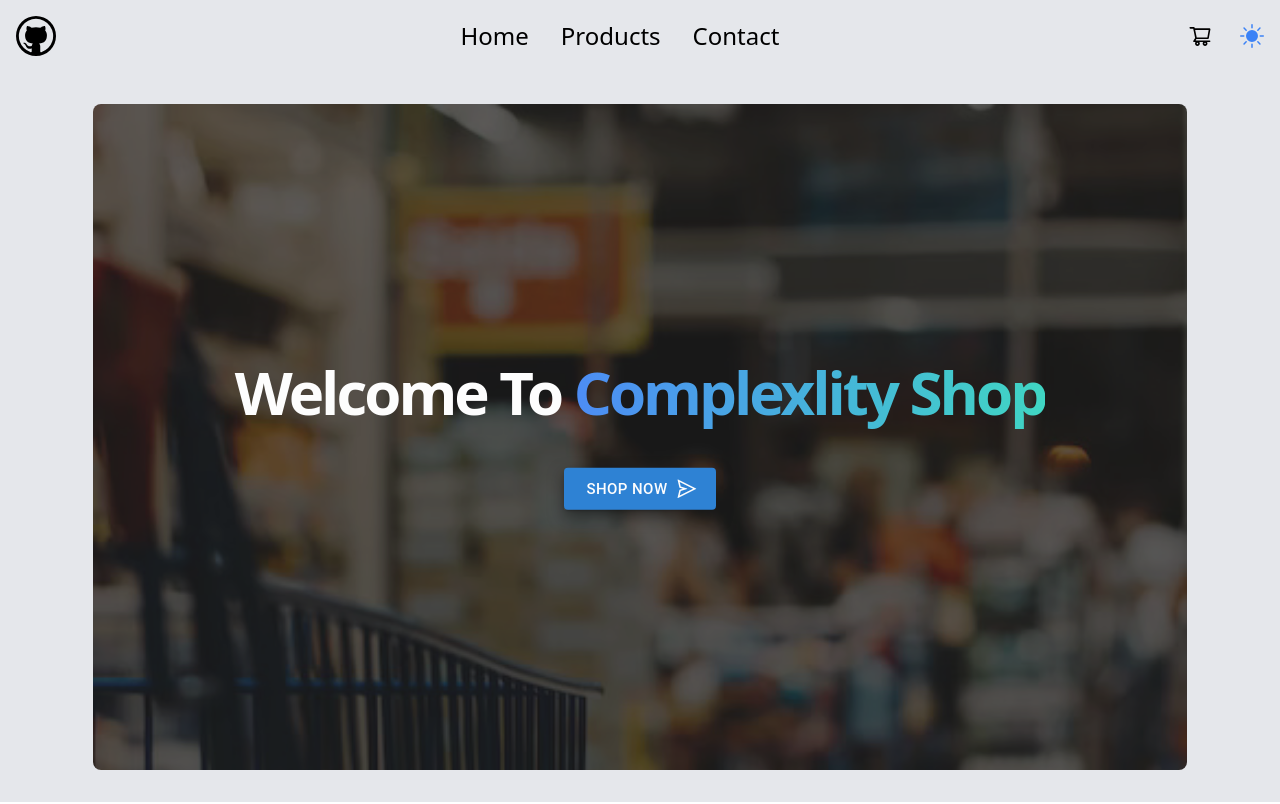
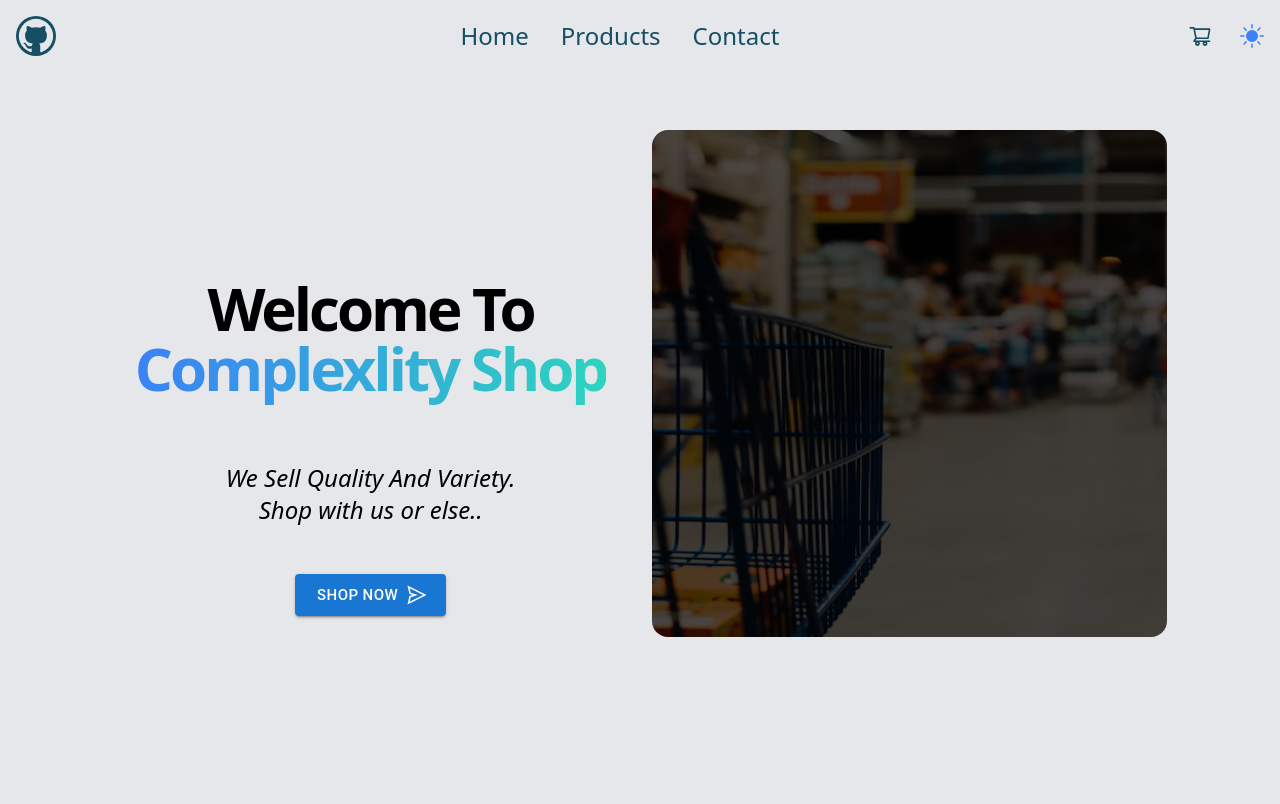
Before and after one commit to Complexlity/eCommerce-site, a React (Vite) app: page / in a window 1280 px wide. Built offline with nearby package versions, Linux system fonts and the light colour scheme.

Commit message:
Add differenet hero for large screens

```diff
--- a/src/components/Navbar.tsx
+++ b/src/components/Navbar.tsx
@@ -15,13 +15,13 @@ const Navbar = () => {
   const dispatch = useDispatch();
   const toggleThemes = () => dispatch(toggleTheme());
   return (
-    <nav className="mx-auto flex items-center justify-between border-sky-800 bg-gray-200 py-3 px-4 text-xl shadow-md dark:border-b-[2px] dark:bg-cyan-900 dark:text-gray-300 md:text-2xl">
+    <nav className="mx-auto flex items-center justify-between  border-b-[2px] border-gray-200 bg-gray-200 py-3 px-4 text-xl text-cyan-900 shadow-md dark:border-sky-800 dark:bg-cyan-900 dark:text-gray-300 md:text-2xl">
       <div className="sm:h-[2.5rem] sm:w-[2.5rem]">
         <VscGithub className="h-full w-full" size={"2rem"} />
         {/* {darkTheme && <VscGithub size={"2.5rem"} />} */}
         {/* {!darkTheme && <AiFillGithub size={"2.5rem"} />} */}
       </div>
-      <ul className="mx-auto flex items-center justify-end gap-2 sm:gap-4">
+      <ul className="mx-auto flex items-center justify-end gap-2 xs:gap-4">
         <li className="h-full  py-2 sm:px-2">
           <Link to={"/"}>Home</Link>
         </li>
@@ -55,7 +55,7 @@ const Navbar = () => {
           )}
           {darkTheme && (
             <BsMoonFill
-              className="cursor-pointer text-blue-400"
+              className="scale-[90%] cursor-pointer text-amber-100"
               onClick={toggleThemes}
             />
           )}
--- a/src/index.css
+++ b/src/index.css
@@ -4,7 +4,7 @@
 
 .hero-section {
   background: url("./assets/header-hero.jpg") no-repeat;
-  background-size: 100%;
+  background-size: 100% 100%;
   filter: brightness(30%);
 }
 
--- a/src/pages/Contact.tsx
+++ b/src/pages/Contact.tsx
@@ -6,10 +6,10 @@ import { useSelector } from "react-redux";
 
 const Contact = () => {
   const darkTheme = useSelector((state: RootState) => state.darkTheme);
-  const color = darkTheme ? "white" : "black";
+  const color = darkTheme ? "white" : "#164e63";
   return (
     <div className="homepage bg-gray-200 dark:bg-cyan-900">
-      <div className="flex h-full justify-evenly bg-orange-300">
+      <div className="flex h-full items-center justify-evenly">
         <AiFillGithub size={"5rem"} color={color} />
         <FaFacebookF size={"5rem"} color={color} />
         <BsYoutube size={"5rem"} color={color} />
--- a/src/pages/Home.tsx
+++ b/src/pages/Home.tsx
@@ -1,4 +1,5 @@
 import { Button } from "@mui/material";
+import { FC } from "react";
 import { AiOutlineSend as SendIcon } from "react-icons/ai";
 import { Link } from "react-router-dom";
 
@@ -6,8 +7,41 @@ const Home = () => {
   const HeroImage = "../assets/1.png";
   return (
     <div className="homepage flex items-center justify-center overflow-hidden bg-gray-200 p-8 dark:bg-cyan-900">
-      <div className=" overflow-none relative flex h-full w-[90%] flex-col items-center justify-center gap-8 opacity-[90%]">
+      {/* Hero Section large Screen */}
+      <div className="mt-4 hidden h-full grid-cols-2 items-start justify-between gap-6 py-4 lg:grid">
+        <div className="flex h-full flex-col items-center justify-center gap-12">
+          <h1 className="mb-4 max-w-[15ch] text-5xl font-bold tracking-tighter dark:text-white md:text-6xl">
+            Welcome To{" "}
+            <span className="bg-gradient-to-r from-blue-500 to-teal-400 bg-clip-text text-transparent">
+              Complexlity Shop
+            </span>
+          </h1>
+          <p className="text-2xl italic dark:text-gray-200">
+            We Sell Quality And Variety.
+            <br /> Shop with us or else..
+          </p>
+          <div>
+            <Button variant="contained" size="large" endIcon={<SendIcon />}>
+              SHOP NOW
+            </Button>
+          </div>
+        </div>
+        <div className="hero-section aspect-square h-[80%] w-full rounded-2xl "></div>
+      </div>
+      {/* Hero secton Smll screen */}
+      <div className="overflow-none relative flex h-full w-[90%] flex-col items-center justify-center gap-8 opacity-[90%] lg:hidden">
         <div className="hero-section absolute inset-0 z-[-1000] rounded-lg"></div>
+        <TextContent />
+      </div>
+    </div>
+  );
+};
+
+export default Home;
+
+const TextContent: FC = () => {
+  return (
+    <>
       <h1 className="mb-4 text-5xl font-bold tracking-tighter text-white md:text-6xl">
         Welcome To{" "}
         <span className="bg-gradient-to-r from-blue-500 to-teal-400 bg-clip-text text-transparent">
@@ -21,9 +55,6 @@ const Home = () => {
           </Button>
         </div>
       </Link>
-      </div>
-    </div>
+    </>
   );
 };
-
-export default Home;
--- a/tailwind.config.cjs
+++ b/tailwind.config.cjs
@@ -3,6 +3,23 @@ module.exports = {
   darkMode: "class",
   content: ["./index.html", "./src/**/*.{js,ts,jsx,tsx}"],
   theme: {
+    screens: {
+      xs: "450px",
+      sm: "640px",
+      // => @media (min-width: 640px) { ... }
+
+      md: "768px",
+      // => @media (min-width: 768px) { ... }
+
+      lg: "1024px",
+      // => @media (min-width: 1024px) { ... }
+
+      xl: "1280px",
+      // => @media (min-width: 1280px) { ... }
+
+      "2xl": "1536px",
+      // => @media (min-width: 1536px) { ... }
+    },
     extend: {},
   },
   plugins: [],
```
Lines whose indentation alone changed are shown as unchanged.
